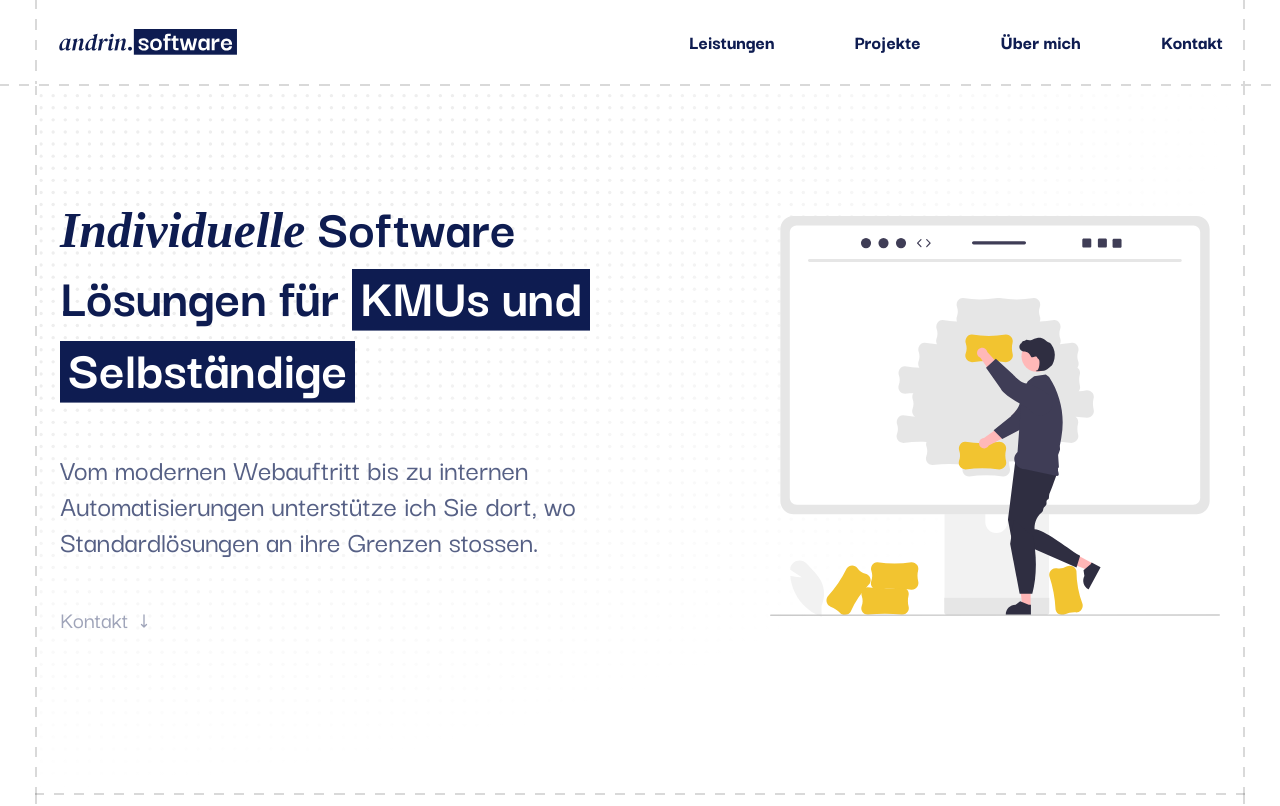
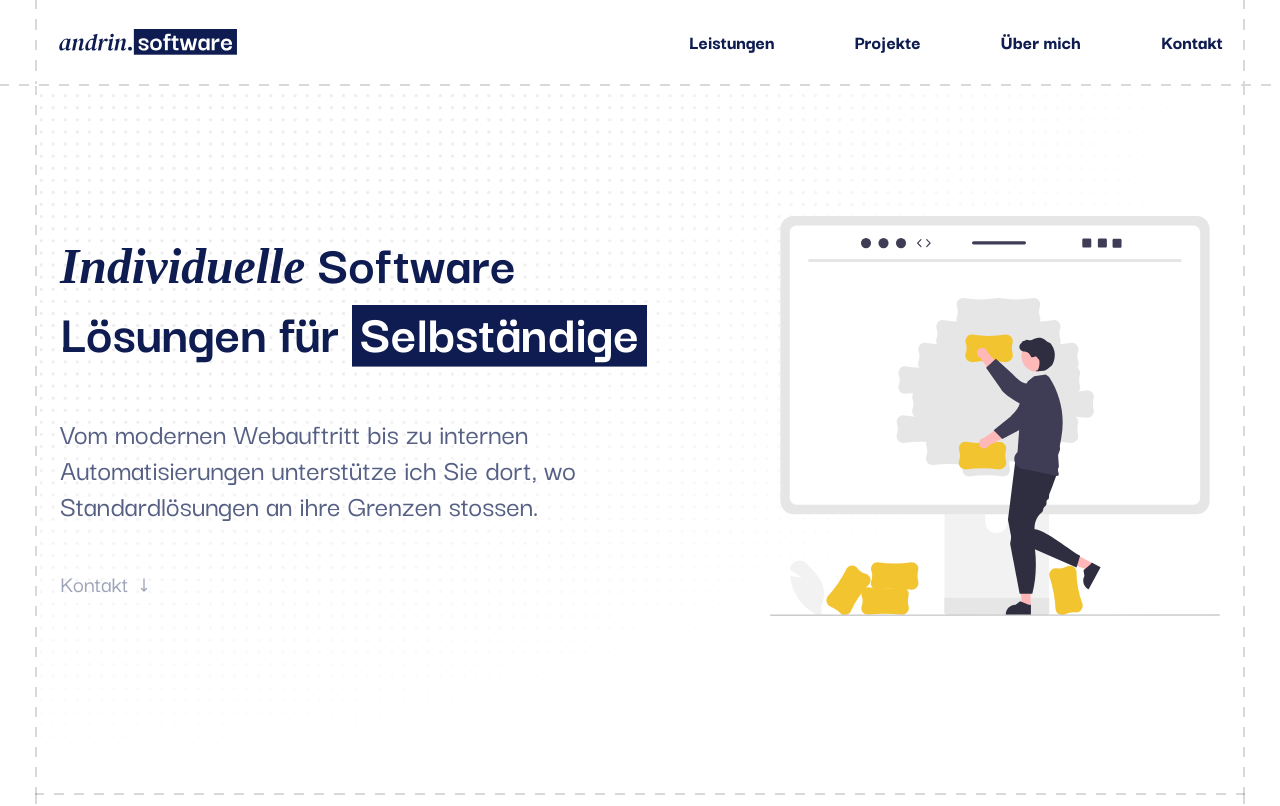
Before and after one commit to codeofandrin/andrin.software, a Next.js app: page / in a window 1280 px wide. Shown: the top 806 px of the page. Built offline with nearby package versions, Linux system fonts and the light colour scheme.

Commit message:
Change text for target audience

```diff
--- a/src/app/(general)/(home)/page.tsx
+++ b/src/app/(general)/(home)/page.tsx
@@ -5,7 +5,7 @@ import About from "@/components/home/About"
 import Contact from "@/components/home/Contact"
 
 export const metadata = {
-  title: "andrin.software - Individuelle Software für KMUs und Selbständige",
+  title: "andrin.software - Individuelle Software für Selbständige",
   description:
     "Vom modernen Webauftritt bis zu internen Automatisierungen unterstütze ich Sie dort, wo Standardlösungen an ihre Grenzen stossen.",
   keywords:
--- a/src/components/home/Hero.tsx
+++ b/src/components/home/Hero.tsx
@@ -15,7 +15,7 @@ function HeroHeader() {
       <span className="font-['DM-Serif'] text-[2.5rem] font-bold italic sm:text-[3.1rem]">Individuelle</span>{" "}
       Software Lösungen für{" "}
       <span className="pt-2 leading-14 sm:leading-18">
-        <Highlight px="px-2">KMUs und Selbständige</Highlight>
+        <Highlight px="px-2">Selbständige</Highlight>
       </span>
     </h1>
   )
--- a/src/components/ui/Footer.tsx
+++ b/src/components/ui/Footer.tsx
@@ -76,7 +76,7 @@ export default function Footer() {
               <p className="text-primary-60 mt-3 text-xl leading-tight">
                 Individuelle Software Lösungen
                 <br />
-                für KMUs und Selbständige.
+                für Selbständige.
               </p>
               <div className="mt-8 w-fit">
                 <Link href={Socials.linkedInBusiness} target="_blank">
```
